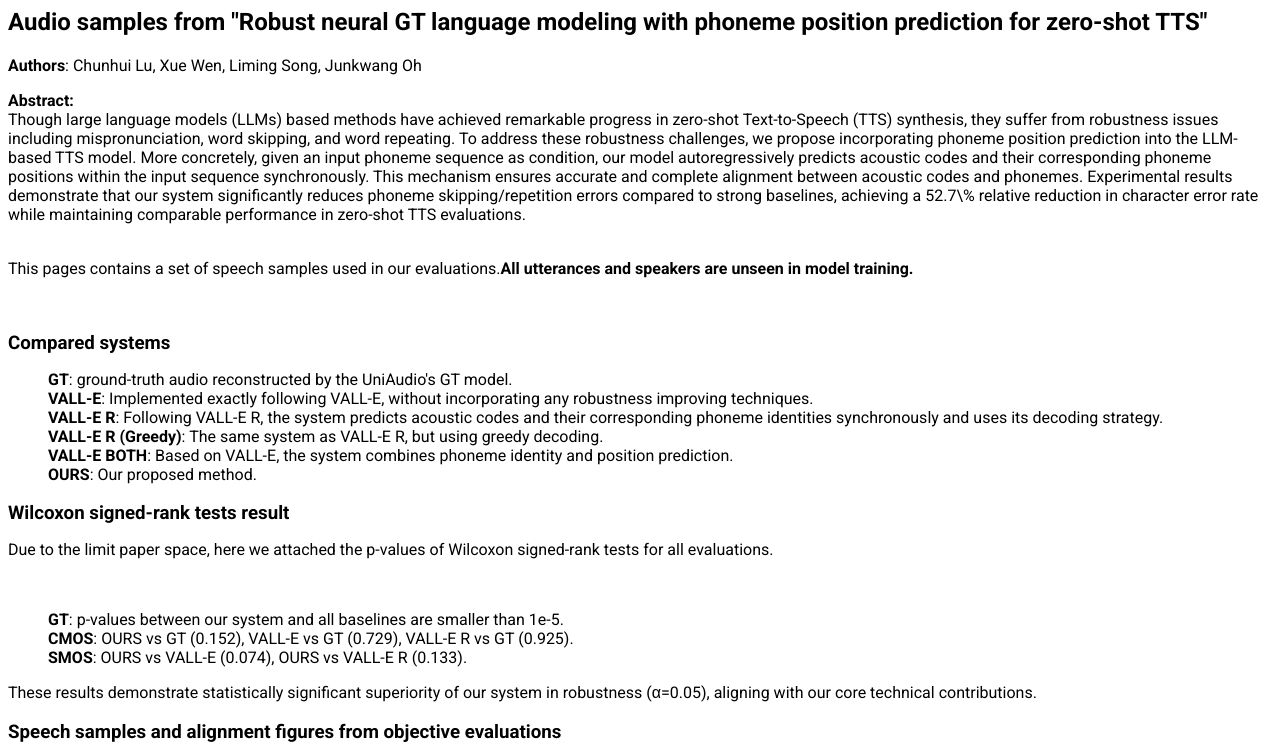
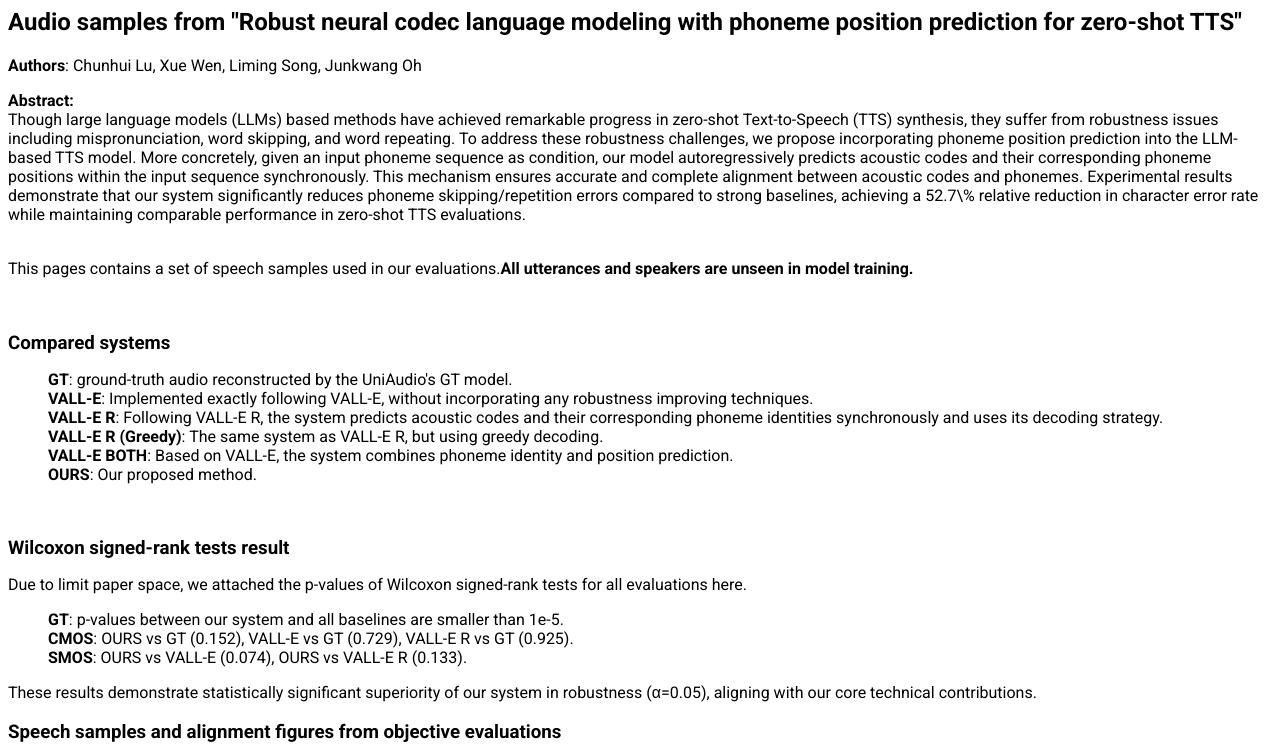
Before and after one commit to Chunhui-Lu/interspeech25, a plain HTML site: page index.html in a window 1280 px wide. Shown: the top 747 px of the page. Drawn offline with Linux system fonts and the light colour scheme.

Commit message:
Update index.html

```diff
--- a/index.html
+++ b/index.html
@@ -5,7 +5,7 @@
 
     <meta charset="UTF-8">
 
-    <title>Audio samples from "Robust neural GT language modeling with phoneme position prediction for zero-shot TTS"</title>
+    <title>Audio samples from "Robust neural codec language modeling with phoneme position prediction for zero-shot TTS"</title>
 
     <link rel="stylesheet" type="text/css" href="stylesheet.css"/>
 
@@ -17,7 +17,7 @@
 
       <header>
 
-        <h1>Audio samples from "Robust neural GT language modeling with phoneme position prediction for zero-shot TTS"</h1>
+        <h1>Audio samples from "Robust neural codec language modeling with phoneme position prediction for zero-shot TTS"</h1>
 
       </header>
 
@@ -50,10 +50,9 @@ To address these robustness challenges, we propose incorporating phoneme positio
 <b>OURS</b>: Our proposed method.
 </ul>
 
-
+    &nbsp;
 <h3>Wilcoxon signed-rank tests result</h3>
-    <p>Due to the limit paper space, here we attached the p-values of Wilcoxon signed-rank tests for all evaluations.</p>
- &nbsp;
+    <p>Due to limit paper space, we attached the p-values of Wilcoxon signed-rank tests for all evaluations here.</p>
 <ul>
 <b>GT</b>: p-values between our system and all baselines are smaller than 1e-5.<br>
 <b>CMOS</b>: OURS vs GT (0.152), VALL-E vs GT (0.729), VALL-E R vs GT (0.925).<br>
@@ -430,7 +429,7 @@ We only show some hard sentence samples here as they're more representative.<br>
     </tr>
   </tbody>
 </table>
-
+    &nbsp;
 <h3>Speech Samples from Subjective evaluations</h3>
 <table>
   <tbody>
```
